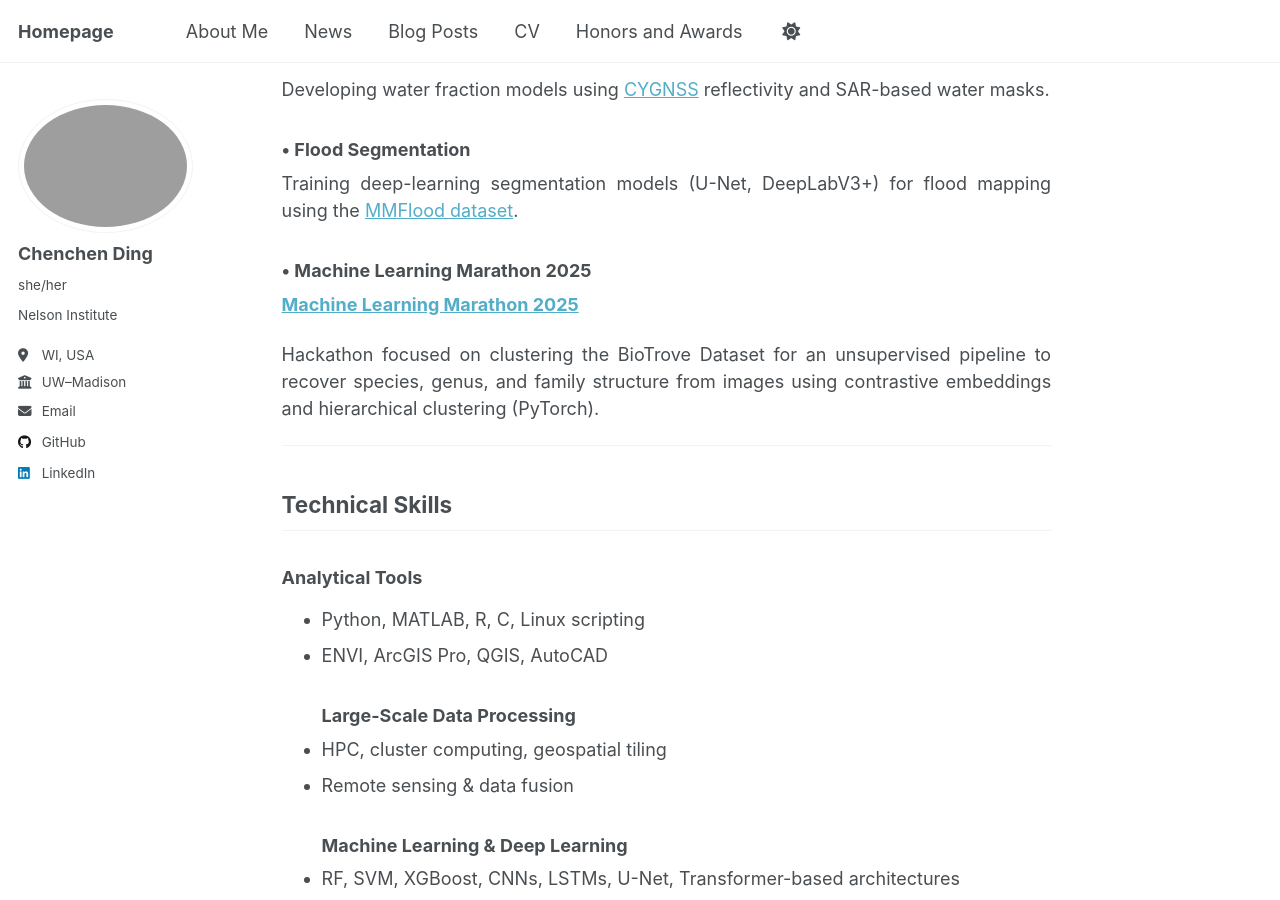
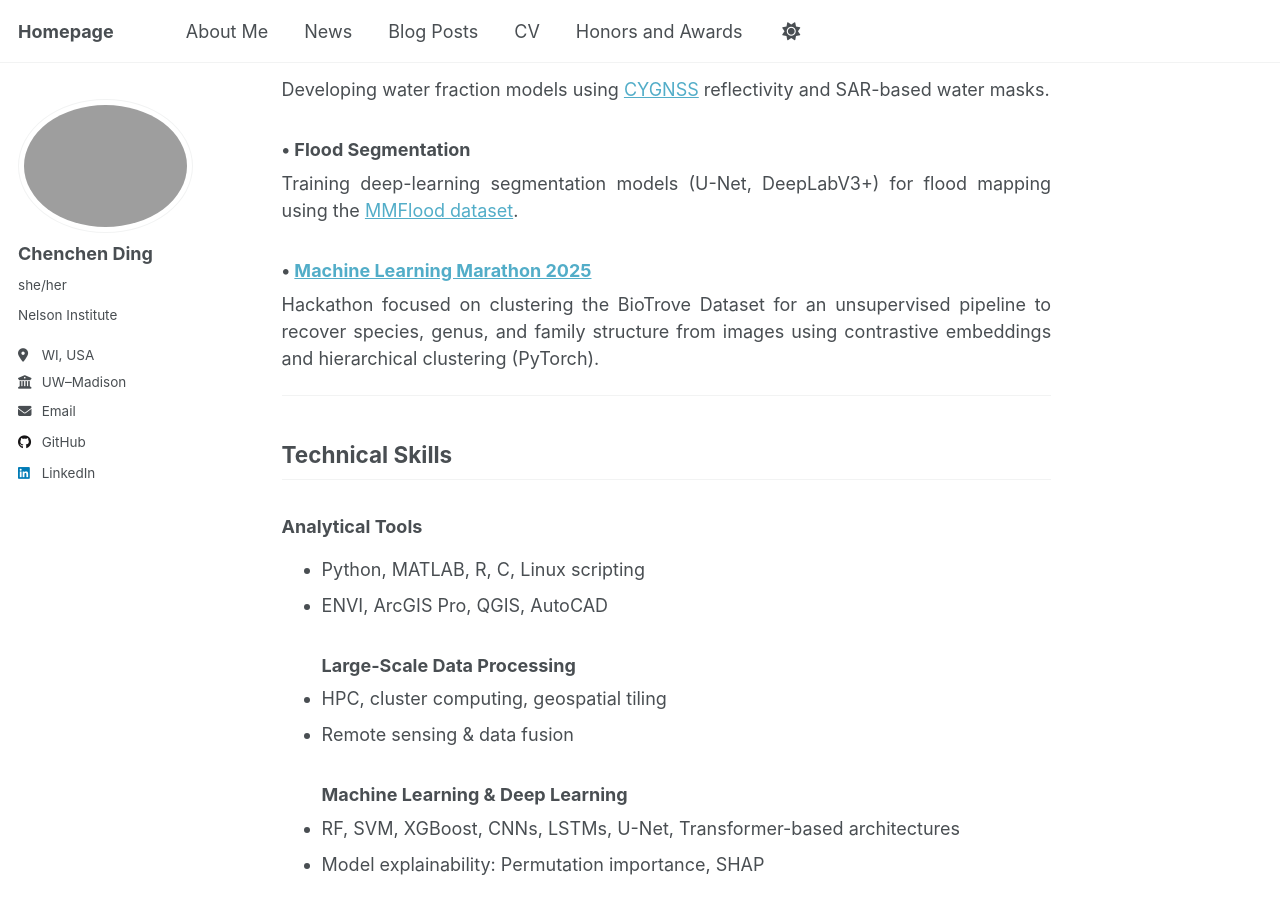
Before and after one commit to DCC0329/ChenchenDing.github.io, a Jekyll site: the page built from _pages/about.md, in a window 1280 px wide and 900 px high, scrolled down 675 px. Built offline with Jekyll 4.4.1, drawn with Linux system fonts in a browser that asks for light colours; a script that is not in the unit is left out.

Commit message:
Update about.md

```diff
--- a/_pages/about.md
+++ b/_pages/about.md
@@ -28,8 +28,7 @@ Developing water fraction models using [CYGNSS](https://podaac.jpl.nasa.gov/CYGN
 <div style="text-align: justify;" markdown="1">
 Training deep-learning segmentation models (U-Net, DeepLabV3+) for flood mapping using the [MMFlood dataset](https://zenodo.org/records/6534637).
 </div>
-### **• Machine Learning Marathon 2025**
-**[Machine Learning Marathon 2025](https://ml-marathon.wisc.edu)**
+### **• [Machine Learning Marathon 2025](https://ml-marathon.wisc.edu)**
 <div style="text-align: justify;" markdown="1">
 Hackathon focused on clustering the BioTrove Dataset for an unsupervised pipeline to recover species, genus, and family structure from images using contrastive embeddings and hierarchical clustering (PyTorch).
 </div>
```
